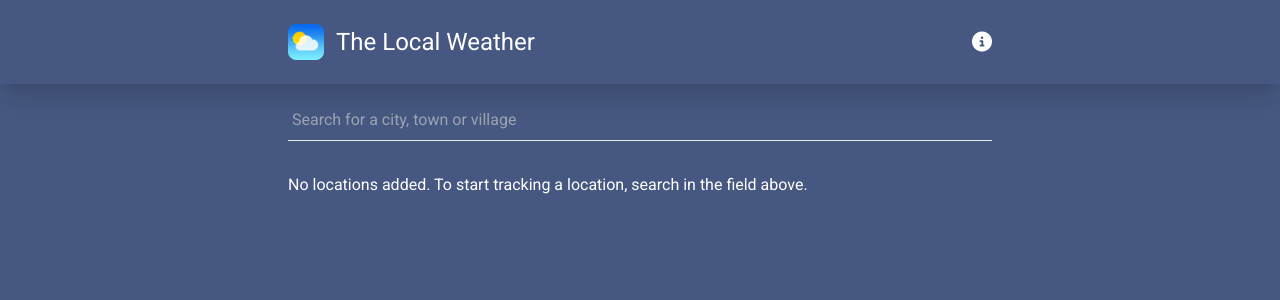
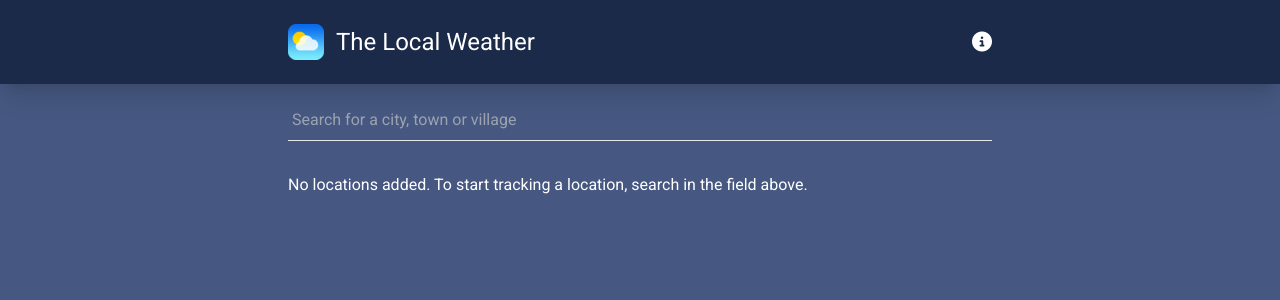
Before and after one commit to HazzaDevelopment/VueWeatherApp, a Vue app in the folder vue-project/: page / in a window 1280 px wide. Shown: the top 300 px of the page. Built offline with nearby package versions, Linux system fonts and the light colour scheme.

Commit message:
changed nav colour

```diff
--- a/vue-project/src/components/SiteNavigation.vue
+++ b/vue-project/src/components/SiteNavigation.vue
@@ -1,6 +1,6 @@
 <template>
     <!-- Sticky header with navigation -->
-    <header class="sticky top-0 bg-weather-primary shadow-xl">
+    <header class="sticky top-0 bg-weather-secondary shadow-xl">
         <nav class="container flex flex-col sm:flex-row items-center gap-4 text-white py-6">
             <!-- Logo and application name with link to home -->
             <RouterLink :to="{ name: 'home' }">
```
